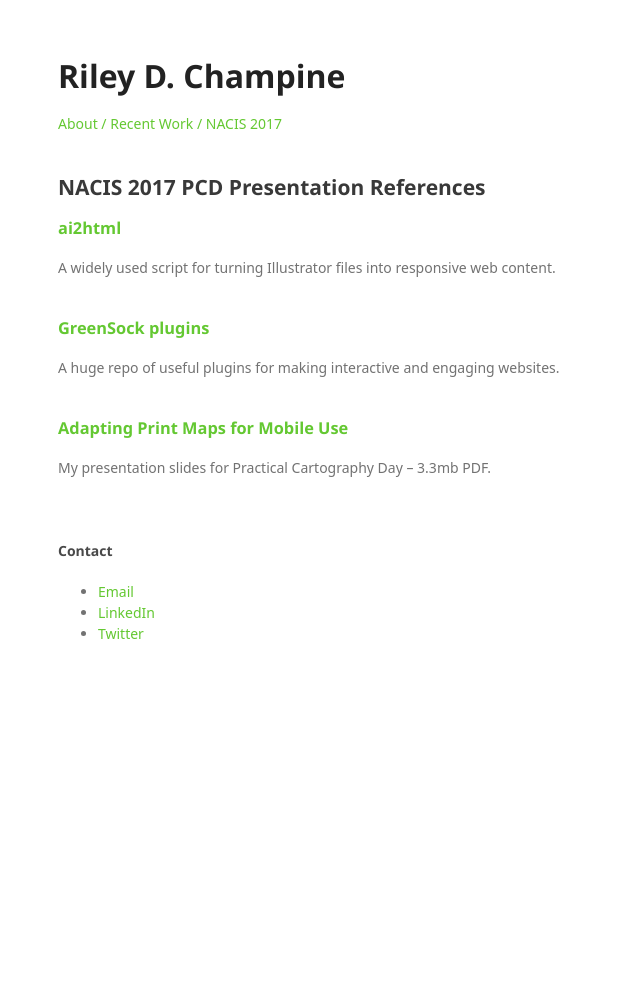
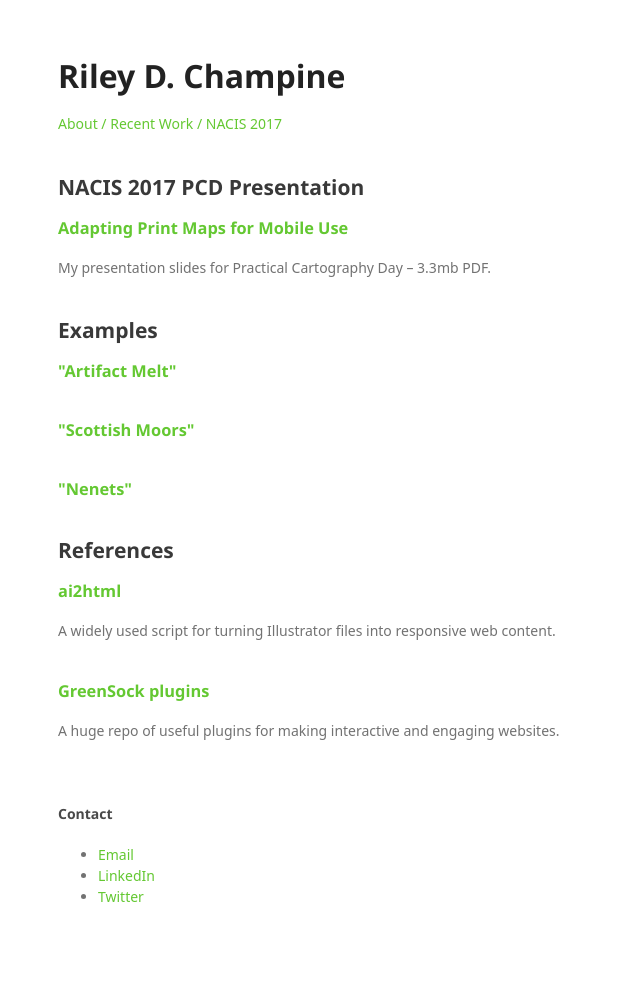
Before and after one commit to rileydchampine/rileydchampine.github.io, a Jekyll site: the page built from nacis2017.html, in a window 1280 px wide. Shown: the whole page, without its empty margins (0-640 px from the left). Built offline with Jekyll 4.4.1, drawn with Linux system fonts in a browser that asks for light colours; some web fonts are replaced; before the commit the page ends 900 px from its top, so only the background shows below that.

Commit message:
Update nacis2017.html

```diff
--- a/nacis2017.html
+++ b/nacis2017.html
@@ -4,7 +4,28 @@ title: RDC // NACIS 2017
 ---
 
 <div class="blurb">
-        <h2>NACIS 2017 PCD Presentation References</h2>
+        <h2>NACIS 2017 PCD Presentation</h2>
+        <div>
+              <h3><a href="AdaptingForMobile_Presentation_Lite.pdf">Adapting Print Maps for Mobile Use</a></h3>
+              <p>My presentation slides for Practical Cartography Day – 3.3mb PDF.</p>
+                <br>
+        </div>
+
+        <h2>Examples</h2>
+                <div>
+              <h3><a href="http://www.nationalgeographic.com/magazine/2017/04/artifact-melt-alaska-archaeology-climate-change/">"Artifact Melt"</a></h3>
+                <br>
+        </div>
+                <div>
+              <h3><a href="http://www.nationalgeographic.com/magazine/2017/05/scotland-moors-highlands-conservation-land-management/">"Scottish Moors"</a></h3>
+                <br>
+        </div>
+                <div>
+              <h3><a href="http://www.nationalgeographic.com/magazine/2017/10/nenets-yamal-herders-energy-development/">"Nenets"</a></h3>
+                <br>
+        </div>
+
+        <h2>References</h2>
         <div>
               <h3><a href="http://ai2html.org/">ai2html</a></h3>
               <p>A widely used script for turning Illustrator files into responsive web content.</p>
@@ -16,9 +37,3 @@ title: RDC // NACIS 2017
               <p>A huge repo of useful plugins for making interactive and engaging websites.</p>
                 <br>
         </div>
-
-        <div>
-              <h3><a href="AdaptingForMobile_Presentation_Lite.pdf">Adapting Print Maps for Mobile Use</a></h3>
-              <p>My presentation slides for Practical Cartography Day – 3.3mb PDF.</p>
-                <br>
-        </div>
```
